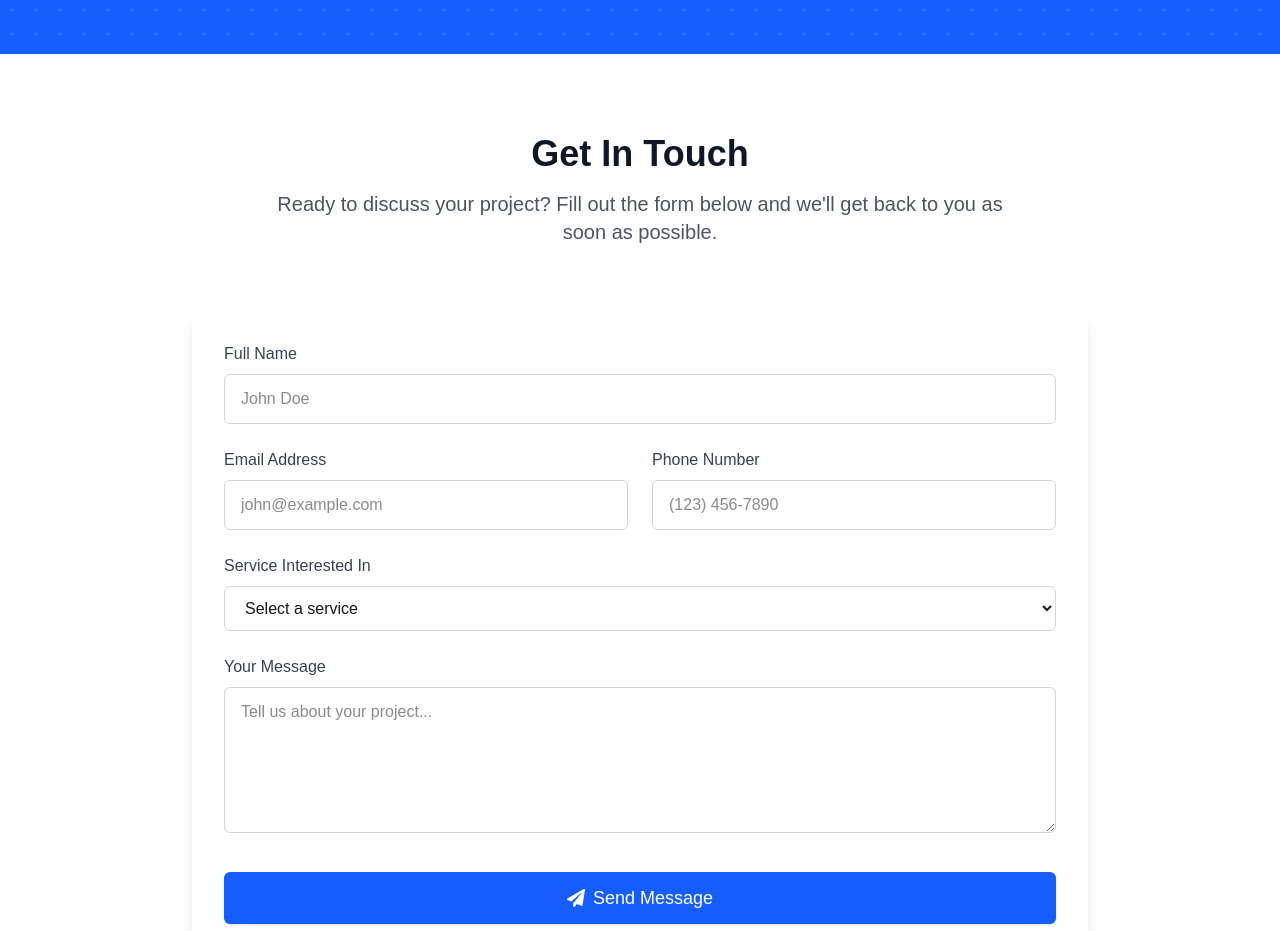
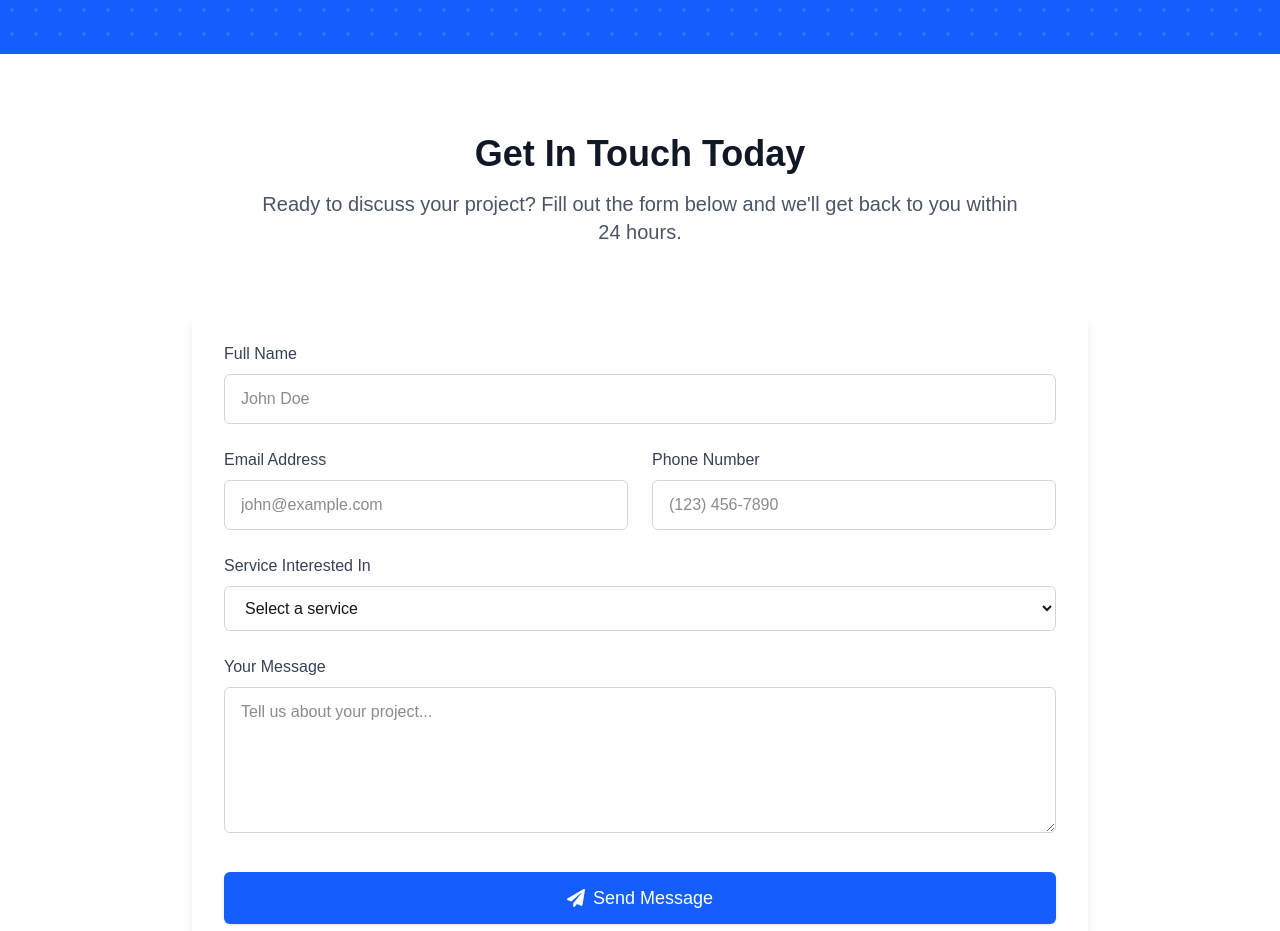
Before and after one commit to Jonp4208/mysite, a Next.js app: page / in a window 1280 px wide. Shown: the part 3520-4451 px from the top of the page. Built offline with nearby package versions, Linux system fonts and the light colour scheme.

Commit message:
Update contact section with improved messaging

```diff
--- a/src/app/page.tsx
+++ b/src/app/page.tsx
@@ -25,9 +25,9 @@ export default function Home() {
       <section id="contact" className="py-20 bg-white">
         <div className="container mx-auto px-4">
           <div className="text-center mb-16">
-            <h2 className="text-3xl md:text-4xl font-bold text-gray-900 mb-4">Get In Touch</h2>
+            <h2 className="text-3xl md:text-4xl font-bold text-gray-900 mb-4">Get In Touch Today</h2>
             <p className="text-xl text-gray-600 max-w-3xl mx-auto">
-              Ready to discuss your project? Fill out the form below and we'll get back to you as soon as possible.
+              Ready to discuss your project? Fill out the form below and we'll get back to you within 24 hours.
             </p>
           </div>
 
```
